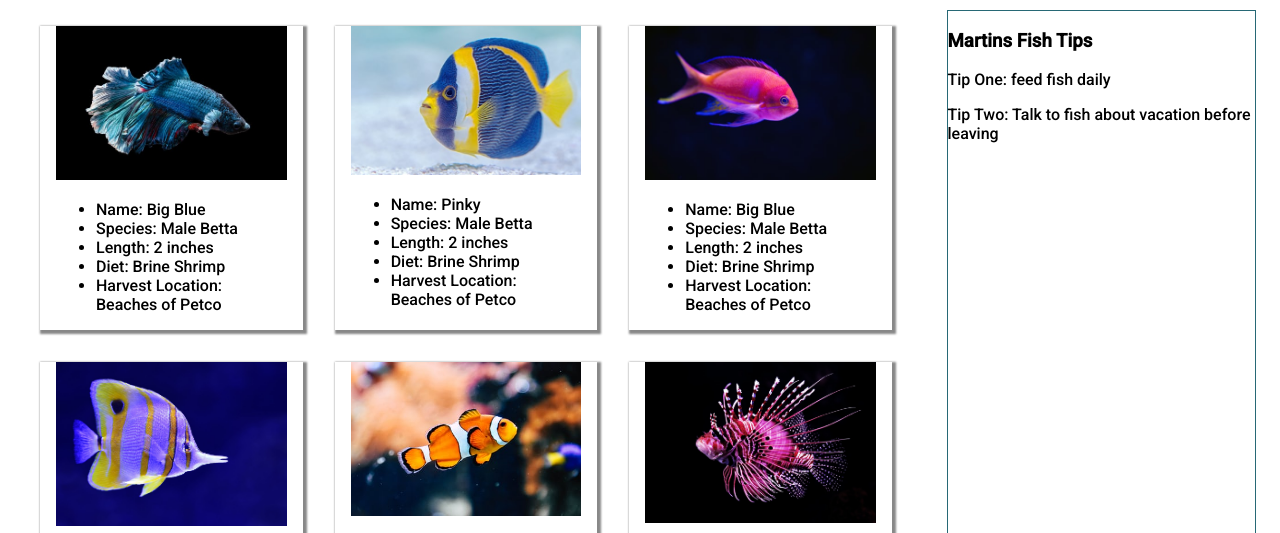
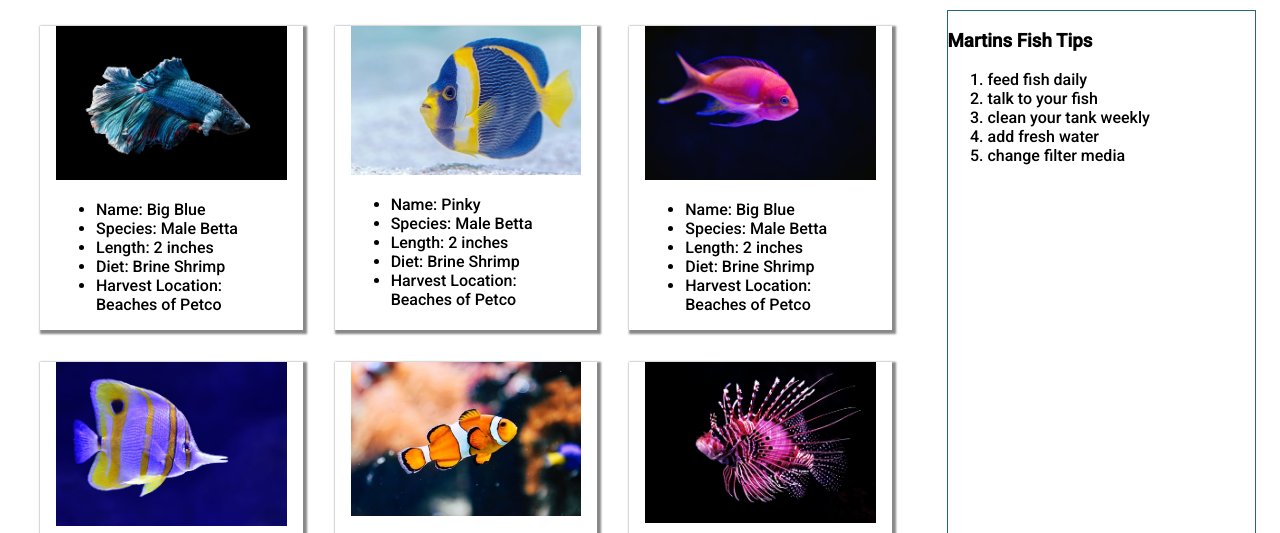
Before and after one commit to AudreyThomasson/martins-aquarium-audrey, a plain HTML site: page index.html in a window 1280 px wide. Shown: the part 228-761 px from the top of the page. Drawn offline with Linux system fonts and the light colour scheme.

Commit message:
added auto tip section in the aside

```diff
--- a/css/main.css
+++ b/css/main.css
@@ -61,3 +61,7 @@ aside {
     flex: 1;
 
 }
+
+.tipLines {
+    font-color: black;
+}
--- a/index.html
+++ b/index.html
@@ -30,22 +30,21 @@
             <div class="fishTank">
                 <div class= "fishList">
 
+<!-- FISH CARDS WILL FILL IN HERE -->
+
+                </div>
 
 
 
 
-
-
-
-                </div>
-
                 <aside>
                     <h3>Martins Fish Tips</h3>
                     <div>
-                        <p>Tip One: feed fish daily</p>
-                    </div>
-                    <div>
-                        <p>Tip Two: Talk to fish about vacation before leaving</p>
+                        <ol class="tipLines">
+
+<!-- Martin's Tips will fill in here -->
+
+                        </ol>
                     </div>
                 </aside>
             </div>
--- a/scripts/main.js
+++ b/scripts/main.js
@@ -1,14 +1,24 @@
 console.log("You are terrific");
 
 // pulling data from other .js page that had the function
-import { useFish } from './FishDataProvider.js';
+import { useFish } from './fishSFolder/FishDataProvider.js';
 // Import the FishList here
-import { FishList} from './FishList.js';
+import { FishList} from './fishSFolder/FishList.js';
+
+// pulling data from other .js page that had the function
+import { useTip } from './tipsSFolder/TipDataProvider.js';
+// Import the TipList here
+import { TipList} from './tipsSFolder/TipList.js';
+
 
 
 
 const allTheFish = useFish();
 console.log("all the fish", allTheFish);
 
+FishList();
 
-FishList();
+
+const allTheTips = useTip();
+console.log(allTheTips);
+TipList();
--- /dev/null
+++ b/scripts/tipsSFolder/Tip.js
@@ -0,0 +1,8 @@
+/**
+ *  Takes incoming tip object fromFish which renders individual tip objects as HTML
+ */
+export const Tip = (tipObj) => {
+    return `
+            <li>${tipObj}</li>
+    `
+};
--- /dev/null
+++ b/scripts/tipsSFolder/TipDataProvider.js
@@ -0,0 +1,16 @@
+const tipCollection = [
+    "feed fish daily",
+    "talk to your fish",
+    "clean your tank weekly",
+    "add fresh water",
+    "change filter media"
+
+    ];
+
+
+// export a function that will return a copy of the original array of fish
+// this uses the slice method to make the copy
+
+export const useTip = () => {
+    return tipCollection.slice()
+}
--- /dev/null
+++ b/scripts/tipsSFolder/TipList.js
@@ -0,0 +1,34 @@
+/**
+ *  TipList which renders individual tips objects as HTML
+ */
+
+// TODO: Import `useTip` from the data provider module
+
+import { useTip } from './TipDataProvider.js';
+import { Tip } from "./Tip.js";
+
+export const TipList = () => {
+
+    // Get a reference class used for the tip lines element
+    const contentElement = document.querySelector(".tipLines")
+    const tips = useTip()
+
+    let tipHTMLRepresentation = "";
+    for (const tip of tips) {
+
+        tipHTMLRepresentation += Tip(tip);
+
+        /*
+            Invoke the Tip component function
+            and pass the current tip object as an argument.
+            Each time, add the return value to the
+            tipHTMLRepresentations variable with `+=`
+        */
+    }
+
+    // Add to the existing HTML in the content element
+    contentElement.innerHTML += `
+        ${tipHTMLRepresentation}
+
+    `
+}
```
Also changed, not shown: scripts/fishSFolder/Fish.js (renamed from scripts/Fish.js), scripts/fishSFolder/FishDataProvider.js (renamed from scripts/FishDataProvider.js), scripts/fishSFolder/FishList.js (renamed from scripts/FishList.js).
